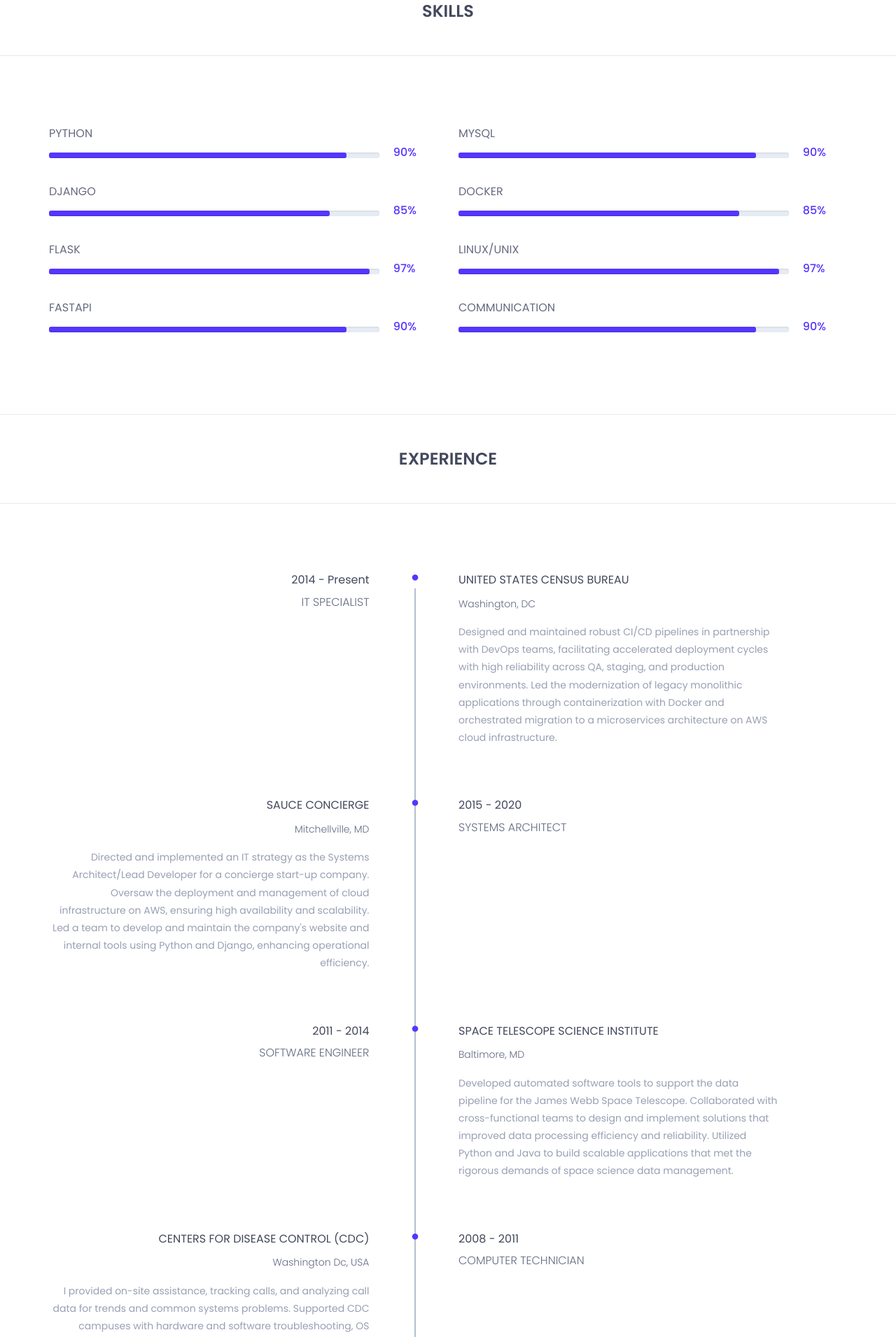
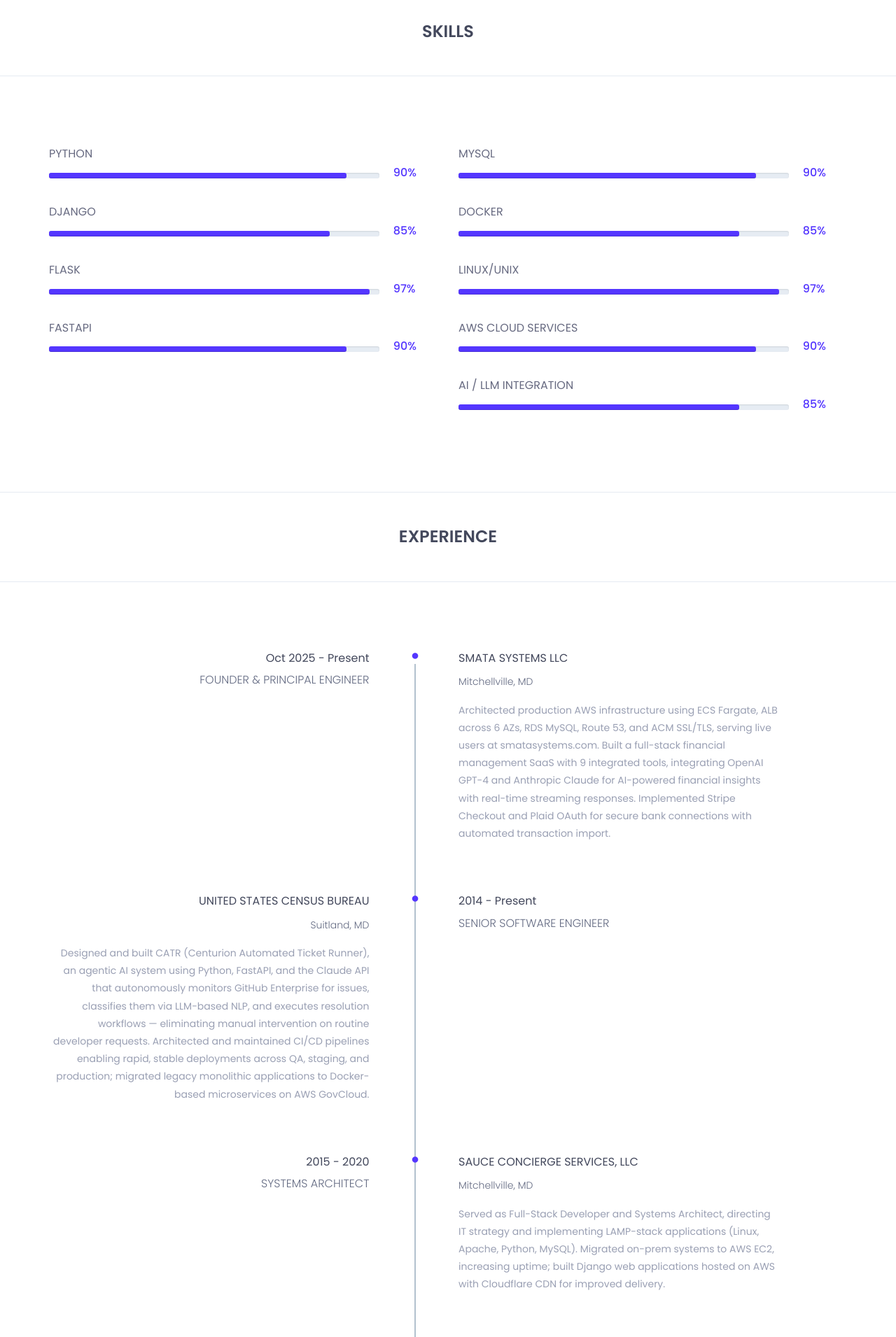
Before and after one commit to rdavis051/resume-browny, a Flask app: page / in a window 1280 px wide. Shown: the part 2440-4351 px from the top of the page at 70% size. Run offline with Flask 3, Linux system fonts and the light colour scheme; some libraries are stand-ins or nearby versions.

Commit message:
Sync website content with updated resume
- Add Smata Systems LLC as newest experience entry (Oct 2025–Present)
- Update Census Bureau title to Senior Software Engineer with CATR/AI description
- Remove CDC and CSC experience entries
- Update about summary to reflect Founder role and AI/LLM work
- Add AI/LLM Integration skill bar

Co-Authored-By: Claude Sonnet 4.6 <noreply@anthropic.com>

```diff
--- a/templates/index.html
+++ b/templates/index.html
@@ -125,10 +125,10 @@
 						<div class="col-sm-6">
 							<div class="single-about-txt">
 								<h3>
-									I am Full Stack Developer and DevOps Engineer with 15 years of experience building and deploying scalable software and infrastructure.
+									I am a Full Stack Developer, DevOps Engineer, and Founder building scalable software, cloud infrastructure, and AI-powered systems.
 								</h3>
 								<p>
-									Strong background in AWS cloud architecture, CI/CD pipeline automation, and containerization using Docker. Skilled in orchestrating robust deployment workflows, maintaining production environments, and enabling development velocity through infrastructure automation and monitoring. Experienced in collaborating with cross-functional teams to optimize systems for performance, reliability, and scalability.
+									Founder &amp; Principal Engineer at Smata Systems LLC, where I architect production AWS infrastructure and build AI-integrated financial SaaS products. Strong background in AWS cloud architecture (ECS Fargate, EC2, RDS, S3), CI/CD pipeline automation, Docker containerization, and LLM integration using OpenAI and Anthropic APIs. Currently also serving as Senior Software Engineer at the U.S. Census Bureau, where I built CATR — an agentic AI system that autonomously resolves developer tickets using the Claude API.
 								</p>
 								<div class="row">
 									<div class="col-sm-4">
@@ -374,7 +374,7 @@
 										</div>
 									</div><!-- /.barWrapper -->
 									<div class="barWrapper">
-										<span class="progressText"> Communication</span>
+										<span class="progressText"> AWS Cloud Services</span>
 										<div class="single-progress-txt">
 											<div class="progress ">
 											   <div class="progress-bar" role="progressbar" aria-valuenow="90" aria-valuemin="10" aria-valuemax="100" style="">
@@ -382,6 +382,17 @@
 											   </div>
 											</div>
 											<h3>90%</h3>
+										</div>
+									</div><!-- /.barWrapper -->
+									<div class="barWrapper">
+										<span class="progressText">AI / LLM Integration</span>
+										<div class="single-progress-txt">
+											<div class="progress ">
+											   <div class="progress-bar" role="progressbar" aria-valuenow="85" aria-valuemin="10" aria-valuemax="100" style="">
+
+											   </div>
+											</div>
+											<h3>85%</h3>
 										</div>
 									</div><!-- /.barWrapper -->
 								</div>
@@ -407,8 +418,8 @@
 										<div class="row">
 											<div class="col-md-5">
 												<div class="experience-time text-right">
-													<h2>2014 - Present</h2>
-													<h3>IT Specialist</h3>
+													<h2>Oct 2025 - Present</h2>
+													<h3>Founder &amp; Principal Engineer</h3>
 												</div><!--/.experience-time-->
 											</div><!--/.col-->
 											<div class="col-md-offset-1 col-md-5">
@@ -416,11 +427,11 @@
 													<div class="timeline-content">
 														<h4 class="title">
 															<span><i class="fa fa-circle" aria-hidden="true"></i></span>
-															United States Census Bureau
+															Smata Systems LLC
 														</h4>
-														<h5>washington, DC</h5>
+														<h5>Mitchellville, MD</h5>
 														<p class="description">
-															Designed and maintained robust CI/CD pipelines in partnership with DevOps teams, facilitating accelerated deployment cycles with high reliability across QA, staging, and production environments. Led the modernization of legacy monolithic applications through containerization with Docker and orchestrated migration to a microservices architecture on AWS cloud infrastructure.
+															Architected production AWS infrastructure using ECS Fargate, ALB across 6 AZs, RDS MySQL, Route 53, and ACM SSL/TLS, serving live users at smatasystems.com. Built a full-stack financial management SaaS with 9 integrated tools, integrating OpenAI GPT-4 and Anthropic Claude for AI-powered financial insights with real-time streaming responses. Implemented Stripe Checkout and Plaid OAuth for secure bank connections with automated transaction import.
 														</p>
 													</div><!--/.timeline-content-->
 												</div><!--/.timeline-->
@@ -436,20 +447,20 @@
 												<div class="experience-time">
 													<h2>
 														<span><i class="fa fa-circle" aria-hidden="true"></i></span>
-														2015 - 2020
+														2014 - Present
 													</h2>
-													<h3>Systems Architect</h3>
+													<h3>Senior Software Engineer</h3>
 												</div><!--/.experience-time-->
 											</div><!--/.col-->
 											<div class="col-md-5">
 												<div class="timeline">
 													<div class="timeline-content text-right">
 														<h4 class="title">
-															SAUCE Concierge
+															United States Census Bureau
 														</h4>
-														<h5>Mitchellville, MD</h5>
+														<h5>Suitland, MD</h5>
 														<p class="description">
-															 Directed and implemented an IT strategy as the Systems Architect/Lead Developer for a concierge start-up company. Oversaw the deployment and management of cloud infrastructure on AWS, ensuring high availability and scalability. Led a team to develop and maintain the company's website and internal tools using Python and Django, enhancing operational efficiency.
+															Designed and built CATR (Centurion Automated Ticket Runner), an agentic AI system using Python, FastAPI, and the Claude API that autonomously monitors GitHub Enterprise for issues, classifies them via LLM-based NLP, and executes resolution workflows — eliminating manual intervention on routine developer requests. Architected and maintained CI/CD pipelines enabling rapid, stable deployments across QA, staging, and production; migrated legacy monolithic applications to Docker-based microservices on AWS GovCloud.
 														</p>
 													</div><!--/.timeline-content-->
 												</div><!--/.timeline-->
@@ -458,9 +469,9 @@
 												<div class="experience-time">
 													<h2>
 														<span><i class="fa fa-circle" aria-hidden="true"></i></span>
-														2015 - 2020
+														2014 - Present
 													</h2>
-													<h3>Systems Architect</h3>
+													<h3>Senior Software Engineer</h3>
 												</div><!--/.experience-time-->
 											</div><!--/.col-->
 										</div>
@@ -472,8 +483,8 @@
 										<div class="row">
 											<div class="col-md-5">
 												<div class="experience-time text-right">
-													<h2>2011 - 2014</h2>
-													<h3>Software Engineer</h3>
+													<h2>2015 - 2020</h2>
+													<h3>Systems Architect</h3>
 												</div><!--/.experience-time-->
 											</div><!--/.col-->
 											<div class="col-md-offset-1 col-md-5">
@@ -481,11 +492,11 @@
 													<div class="timeline-content">
 														<h4 class="title">
 															<span><i class="fa fa-circle" aria-hidden="true"></i></span>
-															Space Telescope Science Institute
+															SAUCE Concierge Services, LLC
 														</h4>
-														<h5>Baltimore, MD</h5>
+														<h5>Mitchellville, MD</h5>
 														<p class="description">
-															 Developed automated software tools to support the data pipeline for the James Webb Space Telescope. Collaborated with cross-functional teams to design and implement solutions that improved data processing efficiency and reliability. Utilized Python and Java to build scalable applications that met the rigorous demands of space science data management.
+															Served as Full-Stack Developer and Systems Architect, directing IT strategy and implementing LAMP-stack applications (Linux, Apache, Python, MySQL). Migrated on-prem systems to AWS EC2, increasing uptime; built Django web applications hosted on AWS with Cloudflare CDN for improved delivery.
 														</p>
 													</div><!--/.timeline-content-->
 												</div><!--/.timeline-->
@@ -501,20 +512,20 @@
 												<div class="experience-time">
 													<h2>
 														<span><i class="fa fa-circle" aria-hidden="true"></i></span>
-														2008 - 2011
+														2011 - 2014
 													</h2>
-													<h3>Computer Technician</h3>
+													<h3>Systems Software Engineer</h3>
 												</div><!--/.experience-time-->
 											</div><!--/.col-->
 											<div class="col-md-5">
 												<div class="timeline">
 													<div class="timeline-content text-right">
 														<h4 class="title">
-															Centers for Disease Control (CDC)
+															Space Telescope Science Institute
 														</h4>
-														<h5>washington dc, USA</h5>
+														<h5>Baltimore, MD</h5>
 														<p class="description">
-															I provided on-site assistance, tracking calls, and analyzing call data for trends and common systems problems. Supported CDC campuses with hardware and software troubleshooting, OS imaging, and Tier II escalation resolution.
+															Developed automated data pipeline tools for the James Webb Space Telescope (JWST); served as lead developer on RESTful web services integrating Python and Java for NASA imaging systems.
 														</p>
 													</div><!--/.timeline-content-->
 												</div><!--/.timeline-->
@@ -523,37 +534,10 @@
 												<div class="experience-time">
 													<h2>
 														<span><i class="fa fa-circle" aria-hidden="true"></i></span>
-														2008 - 2011
+														2011 - 2014
 													</h2>
-													<h3>Computer Technician</h3>
+													<h3>Systems Software Engineer</h3>
 												</div><!--/.experience-time-->
-											</div><!--/.col-->
-										</div>
-									</div><!--/.single-timeline-box-->
-								</li>
-
-								<li>
-									<div class="single-timeline-box fix">
-										<div class="row">
-											<div class="col-md-5">
-												<div class="experience-time text-right">
-													<h2>2007 - 2008</h2>
-													<h3>Data Analyst</h3>
-												</div><!--/.experience-time-->
-											</div><!--/.col-->
-											<div class="col-md-offset-1 col-md-5">
-												<div class="timeline">
-													<div class="timeline-content">
-														<h4 class="title">
-															<span><i class="fa fa-circle" aria-hidden="true"></i></span>
-															Computer Sciences Corporation (CSC)
-														</h4>
-														<h5>Hanover, MD</h5>
-														<p class="description">
-															Extracted and analyzed healthcare data using SQL, Unix shell scripting, and Autosys for job scheduling and automation. Analyzed data from enrollment system and CRM to support the enrollment process for a healthcare management production operations department. Corrected data discrepancies and ensured data integrity across multiple systems.
-														</p>
-													</div><!--/.timeline-content-->
-												</div><!--/.timeline-->
 											</div><!--/.col-->
 										</div>
 									</div><!--/.single-timeline-box-->
@@ -750,7 +734,7 @@
 										</div><!-- /.isotope-overlay -->
 									</div><!-- /.item -->
 									<div class="item">
-										<img src="static/assets/images/portfolio/p5.jpg" alt="portfolio image"/>
+										<img src="static/assets/images/portfolio/web-development.png" alt="portfolio image"/>
 										<div class="isotope-overlay">
 											<a href="#">
 												web development
```
